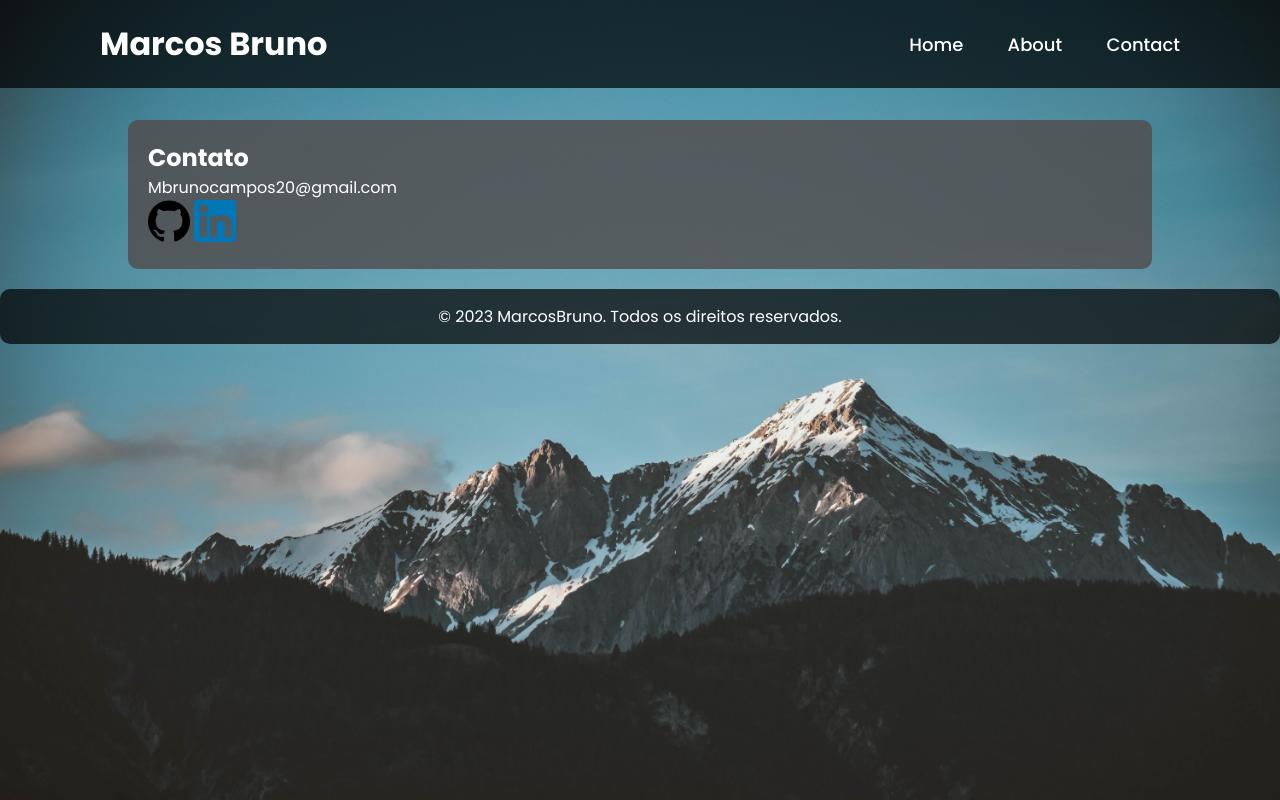
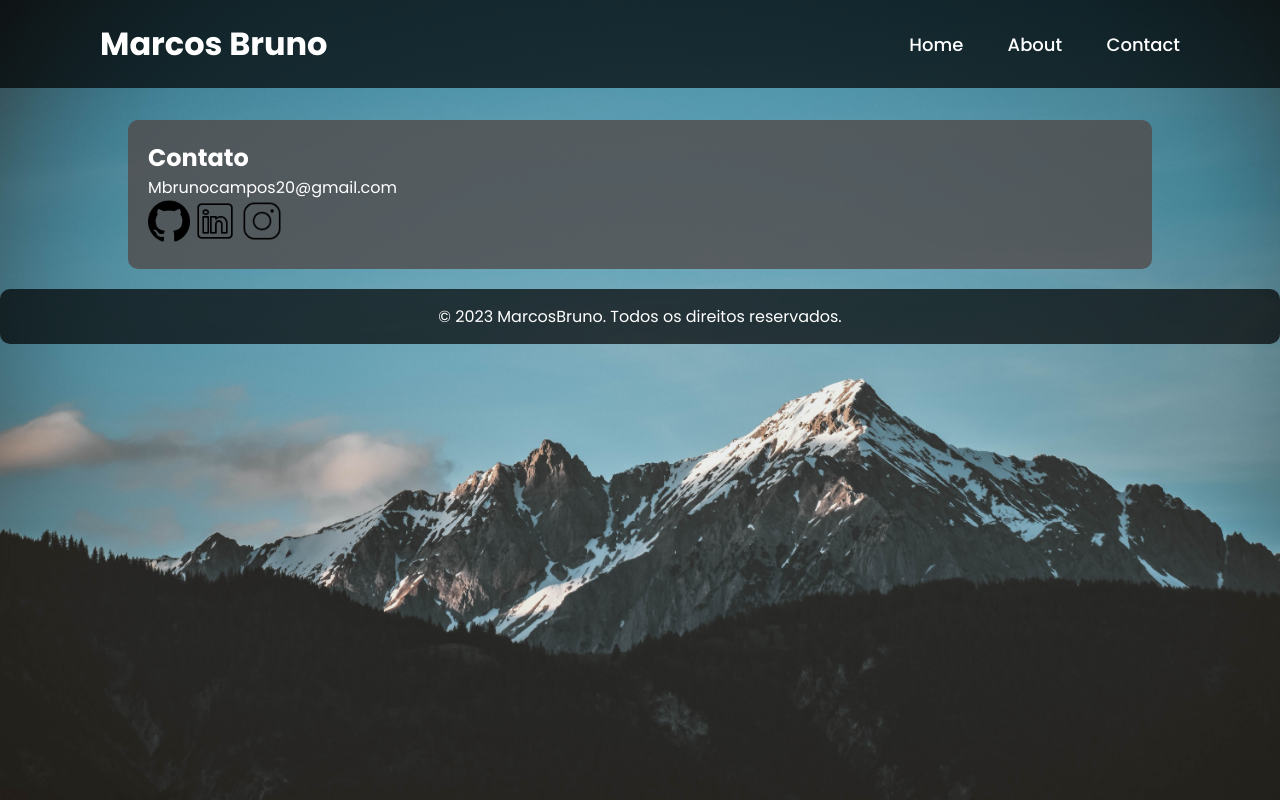
Before and after one commit to MarcosBrun0/MarcosBrun0.github.io, a plain HTML site: page contact.html in a window 1280 px wide. Drawn offline with Linux system fonts and the light colour scheme.

Commit message:
insta icon

```diff
--- a/contact.html
+++ b/contact.html
@@ -31,8 +31,9 @@
       <p>Mbrunocampos20@gmail.com</p>
       <div class="contato_1">
         <a href="https://github.com/MarcosBrun0"><img src="imgs/25231.png" alt="github" style="width:42px;height:42px;"></a>
-        <a href="https://www.linkedin.com/in/marcos-bruno-campos-856857202/"> <img src="imgs/174857.png" alt="linkedin"
+        <a href="https://www.linkedin.com/in/marcos-bruno-campos-856857202/"> <img src="imgs/icons8-linkedin-50.png" alt="linkedin"
             style="width:42px;height:42px;"></a>
+          <a href="http://instragram.com/MarcosBrun0"> <img src="imgs/icons8-instagram-50.png" alt="instragram" style="width:42px;height:42px;"></a>
 
       </div>
     </section>
```
Also changed, not shown: imgs/icons8-instagram-50.png (added), imgs/icons8-linkedin-50.png (added).
